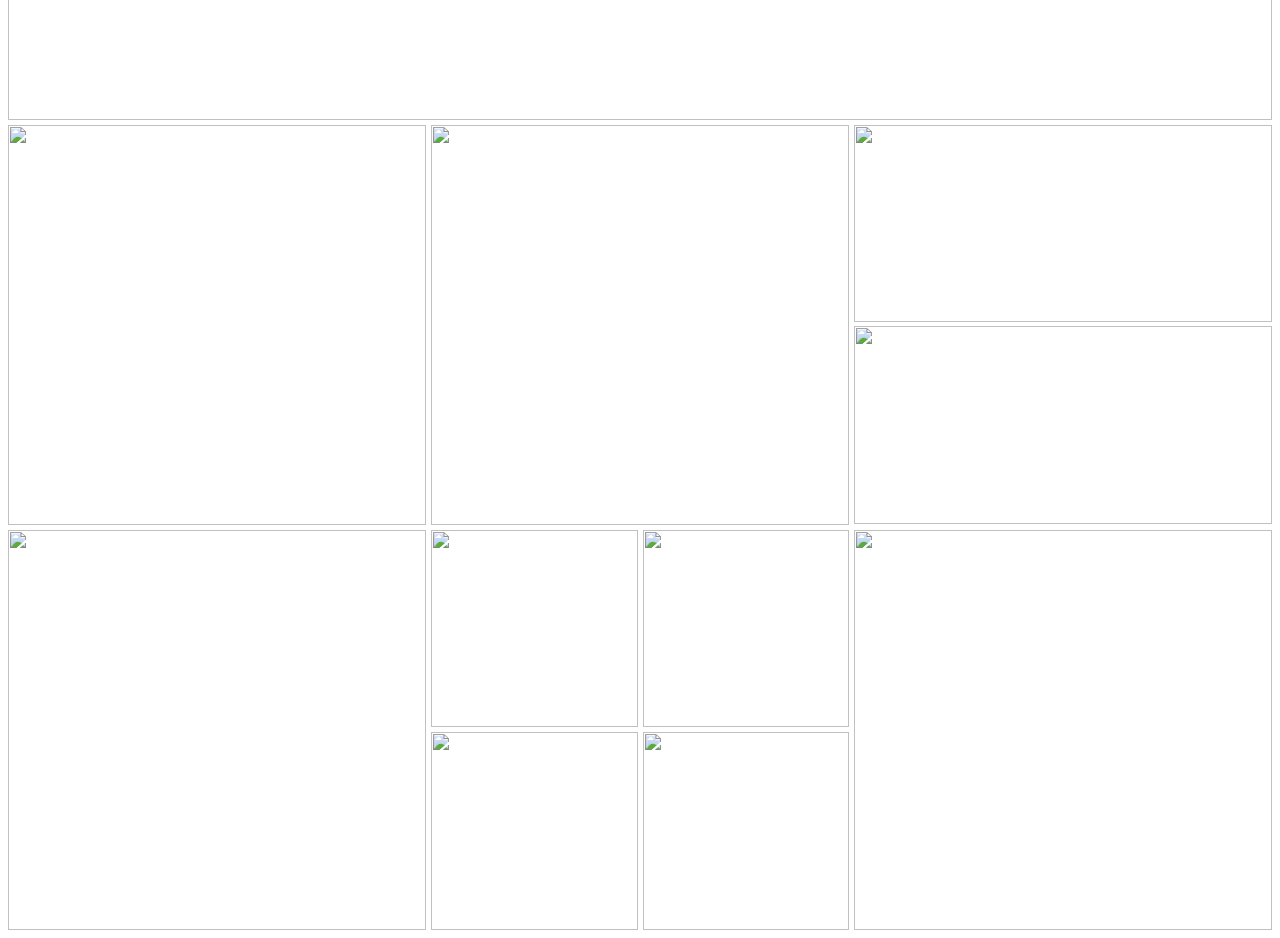
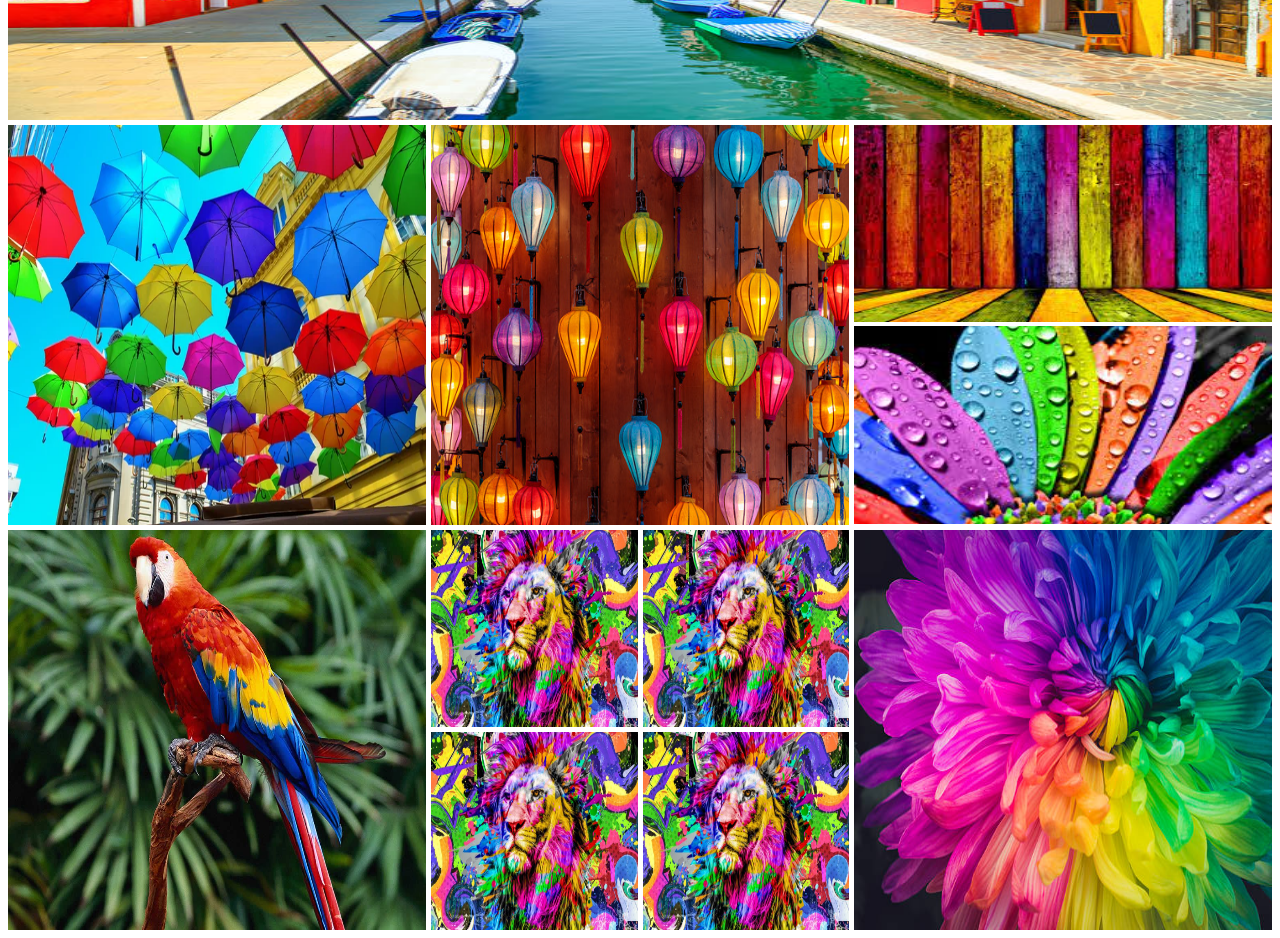
Before and after one commit to SURMABEGAM/simple-projects, a plain HTML site: page index.html in a window 1280 px wide. Shown: the part 360-1298 px from the top of the page. Drawn offline with Linux system fonts and the light colour scheme; files that its build step writes are made by us from their sources; the site is published under a folder, as on GitHub Pages, so addresses that start at the root find nothing.

Commit message:
the change html

```diff
--- a/index.html
+++ b/index.html
@@ -14,20 +14,20 @@
     <main>
              <section>
                   <div class="row">
-                  <img src="/img/A.jpg" alt=""/>
+                  <img src="./img/A.jpg" alt=""/>
                   </div>
              </section>
         <section class="section-1">
             <div class="row">
                   <div>
-                  <img src="/img/B.jpg" alt="">
+                  <img src="./img/B.jpg" alt="">
                </div>
             <div >
-             <img src="/img/C.jpg" alt="">
+             <img src="./img/C.jpg" alt="">
              </div>
              <div class="two-img">
-                  <img src="/img/D.jpg" alt="">
-                  <img src="/img/E.jpg" alt="">
+                  <img src="./img/D.jpg" alt="">
+                  <img src="./img/E.jpg" alt="">
             </div>
             </div>
             </section>
@@ -35,16 +35,16 @@
              <section class="section-2">
                   <div class="row">
                 <div>
-             <img src="/img/F.jpg" alt="">
+             <img src="./img/F.jpg" alt="">
              </div>
              <div  class="squars">
-             <img src="/img/G.jpg" alt="">
-             <img src="/img/G.jpg" alt="">
-             <img src="/img/G.jpg" alt="">
-             <img src="/img/G.jpg" alt="">
+             <img src="./img/G.jpg" alt="">
+             <img src="./img/G.jpg" alt="">
+                  <img src="./img/G.jpg" alt="">
+                  <img src="./img/G.jpg" alt="">
              </div>
              <div >
-             <img src="/img/H.jpg" alt="">
+             <img src="./img/H.jpg" alt="">
              </div>
              </div>
     </section>
```
Also changed, not shown: style/styles.css (renamed from index/style/styles.css).
